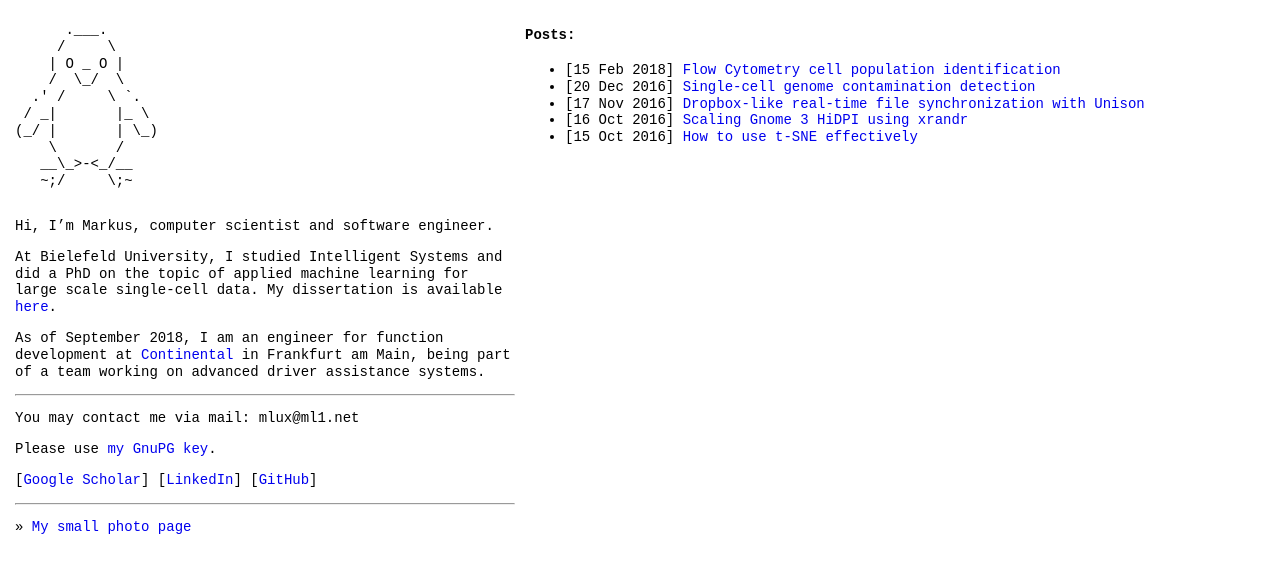
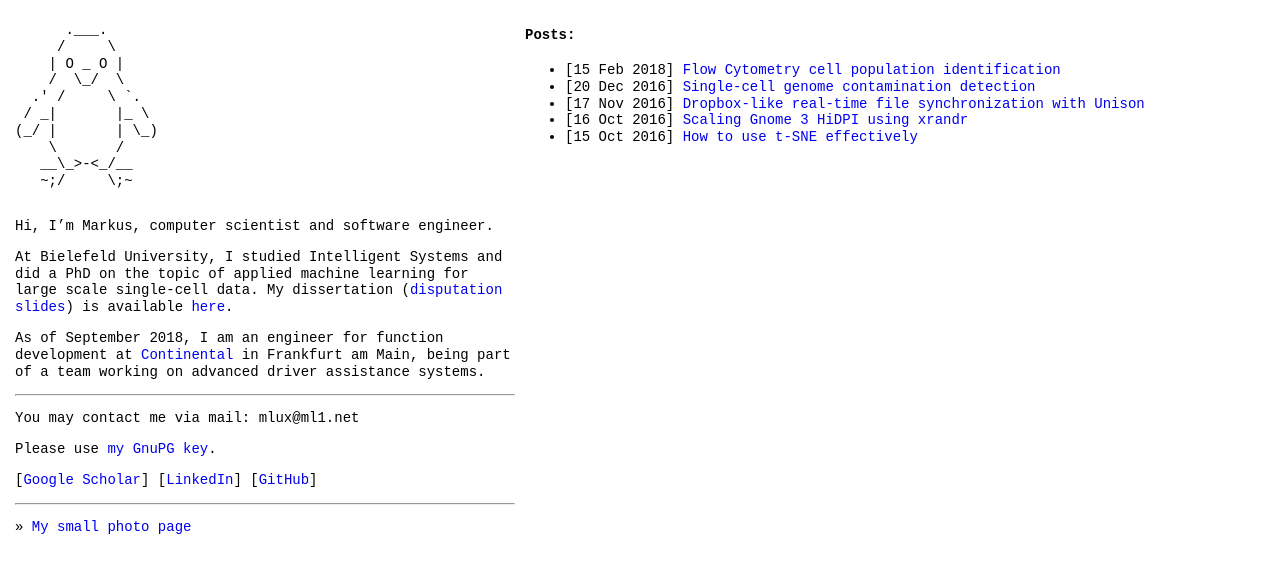
Before and after one commit to mlux86/mlux86.github.io, a Jekyll site: the page built from index.md, in a window 1280 px wide. Shown: the top 573 px of the page. Built offline with Jekyll 4.4.1, drawn with Linux system fonts in a browser that asks for light colours; nearby versions of some CDN libraries.

Commit message:
Added disputation slides.

```diff
--- a/index.md
+++ b/index.md
@@ -5,7 +5,7 @@ title: Markus Lux, Frankfurt am Main
 
 Hi, I'm Markus, computer scientist and software engineer.
 
-At Bielefeld University, I studied Intelligent Systems and did a PhD on the topic of applied machine learning for large scale single-cell data. My dissertation is available [here](https://pub.uni-bielefeld.de/publication/2919673).
+At Bielefeld University, I studied Intelligent Systems and did a PhD on the topic of applied machine learning for large scale single-cell data. My dissertation ([disputation slides](files/disputation.pdf)) is available [here](https://pub.uni-bielefeld.de/publication/2919673).
 
 As of September 2018, I am an engineer for function development at [Continental](https://www.continental-corporation.com/en) in Frankfurt am Main, being part of a team working on advanced driver assistance systems.
 
```
Also changed, not shown: 1 other file.
